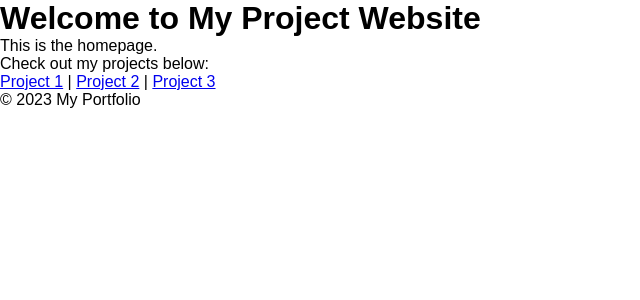
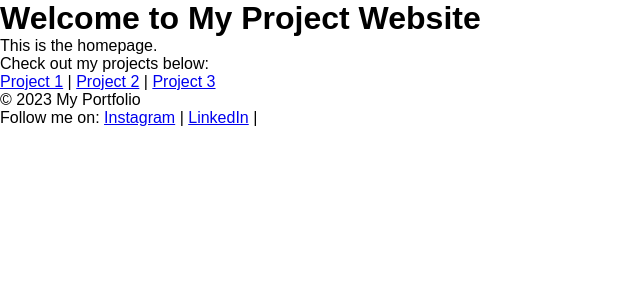
Before and after one commit to HassanBouzkan/Portfolio, a Python web app: template templates/index.html in a window 1280 px wide. Shown: the top 300 px of the page, without its empty margins (0-640 px from the left). Run offline with Jinja, Linux system fonts and the light colour scheme; the template is opened without the code that fills it, so the values that code supplies are empty.

Commit message:
Updated frontend design and layout

```diff
--- a/templates/index.html
+++ b/templates/index.html
@@ -21,6 +21,11 @@
 
     <footer>
         <p>&copy; 2023 My Portfolio</p>
+
+        <p>Follow me on:
+            <a href="www.instagram.com" target="_blank">Instagram</a> |
+            <a href="www.linkedin.com" target="_blank">LinkedIn</a> |
+        </p>
 </body>
 
 </html>
```
